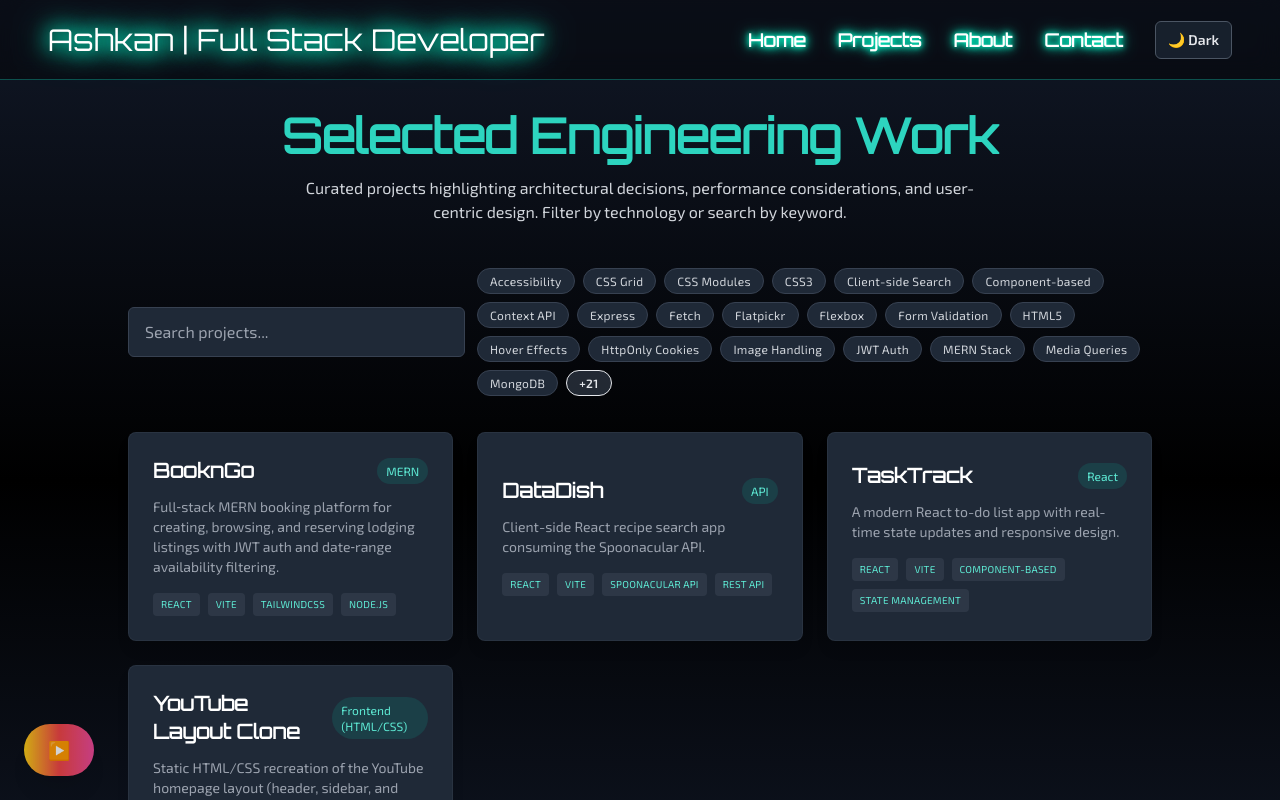
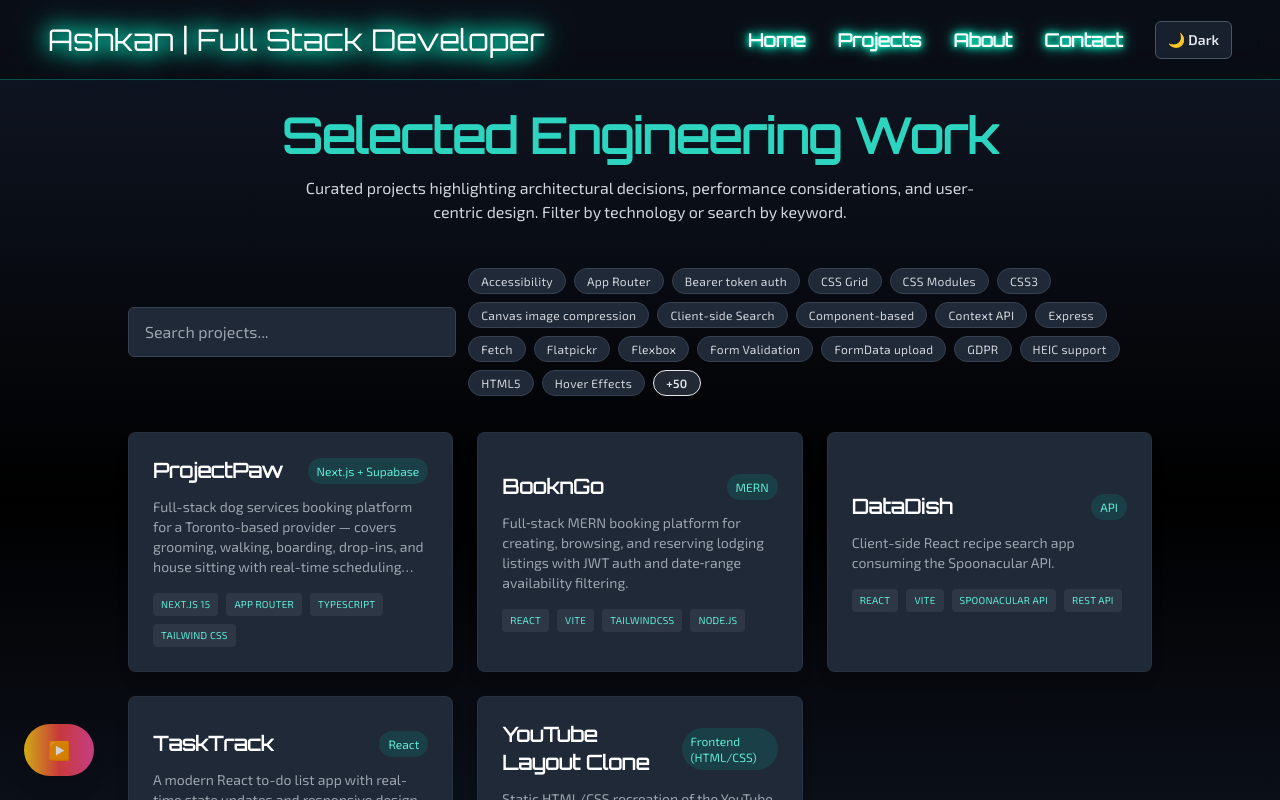
Before and after one commit to ashkan1010X/WebPortfolio, a React (Vite) app: page /projects in a window 1280 px wide. Shown: the top 800 px of the page. Built offline with nearby package versions, Linux system fonts and the light colour scheme; the HTML template or start-up script is replaced by a standard one.

Commit message:
add ProjectPaw project + fix NestJS logo
- Added ProjectPaw (Next.js + Supabase production booking platform) to projects data
- Fixed broken NestJS devicon logo URL (plain → original)
- Added CLAUDE.md with project instructions and AI workflow setup

```diff
--- a/src/data/projects.js
+++ b/src/data/projects.js
@@ -1,4 +1,57 @@
 export const projects = [
+  {
+    title: 'ProjectPaw',
+    slug: 'projectpaw',
+    description: 'Full-stack dog services booking platform for a Toronto-based provider — covers grooming, walking, boarding, drop-ins, and house sitting with real-time scheduling and SMS reminders.',
+    longDescription: 'ProjectPaw is a production booking platform built for a real dog-care business. Users browse services, create accounts with email confirmation, book appointments across 24/7 time slots, and receive Twilio SMS reminders. The provider gets SMS notifications on new bookings. Built with client-side image compression (canvas-based, handles HEIC from iPhone), Supabase RLS-protected storage, PIPEDA/GDPR-compliant legal pages, and a Vercel cron job for daily booking reminders.',
+    link: 'https://projectpaw.vercel.app/',
+    repo: 'https://github.com/ashkan1010X/projectpaw',
+    stackShort: 'Next.js + Supabase',
+    tags: [
+      'Next.js 15',
+      'App Router',
+      'TypeScript',
+      'Tailwind CSS',
+      'Supabase',
+      'Supabase Auth',
+      'Supabase Storage',
+      'PostgreSQL',
+      'Row Level Security',
+      'Twilio SMS',
+      'Nodemailer',
+      'JWT',
+      'Bearer token auth',
+      'Vercel',
+      'Vercel Cron',
+      'Stripe Payments',
+      'Webhook handling',
+      'REST API',
+      'FormData upload',
+      'Canvas image compression',
+      'HEIC support',
+      'Schema.org JSON-LD',
+      'SEO structured data',
+      'PIPEDA compliance',
+      'GDPR',
+      'Mobile-first',
+      'Responsive design',
+      'Accessibility',
+      'Playwright',
+      'IntersectionObserver',
+      'shadcn/ui',
+      'React',
+    ],
+    highlights: [
+      'Client-side image compression pipeline (canvas, 1920px max, JPEG 85%) handles 12MP iPhone photos and HEIC files — no upload errors regardless of source file size',
+      'Twilio SMS for both pet owners (booking reminders) and the provider (new booking alerts), with a Vercel cron job firing daily at 9 AM',
+      'JWT auth using Supabase getUser() server-side on every API route — Authorization: Bearer header enforced, no session cookies',
+      'Supabase Storage with RLS path policy {user_id}/... so users can only access their own photos — enforced at storage layer',
+      'PIPEDA + GDPR compliant Privacy Policy and Terms of Service written from code-accurate source — verified against live implementation',
+      'Schema.org FAQPage + LocalBusiness JSON-LD on homepage for Google rich results',
+      'Sticky scrollspy TOC on legal pages via IntersectionObserver, with mobile bottom-sheet variant',
+      '24/7 booking slot grid (48 half-hour slots) supporting overnight services like boarding and house sitting',
+    ],
+  },
   {
     title: 'BooknGo',
     slug: 'bookngo',
--- a/src/pages/About.jsx
+++ b/src/pages/About.jsx
@@ -34,7 +34,7 @@
   "Node.js":
     "https://cdn.jsdelivr.net/gh/devicons/devicon/icons/nodejs/nodejs-original.svg",
   NestJS:
-    "https://cdn.jsdelivr.net/gh/devicons/devicon/icons/nestjs/nestjs-plain.svg",
+    "https://cdn.jsdelivr.net/gh/devicons/devicon/icons/nestjs/nestjs-original.svg",
   "Express.js":
     "https://cdn.jsdelivr.net/gh/devicons/devicon/icons/express/express-original.svg",
   MySQL:
```
